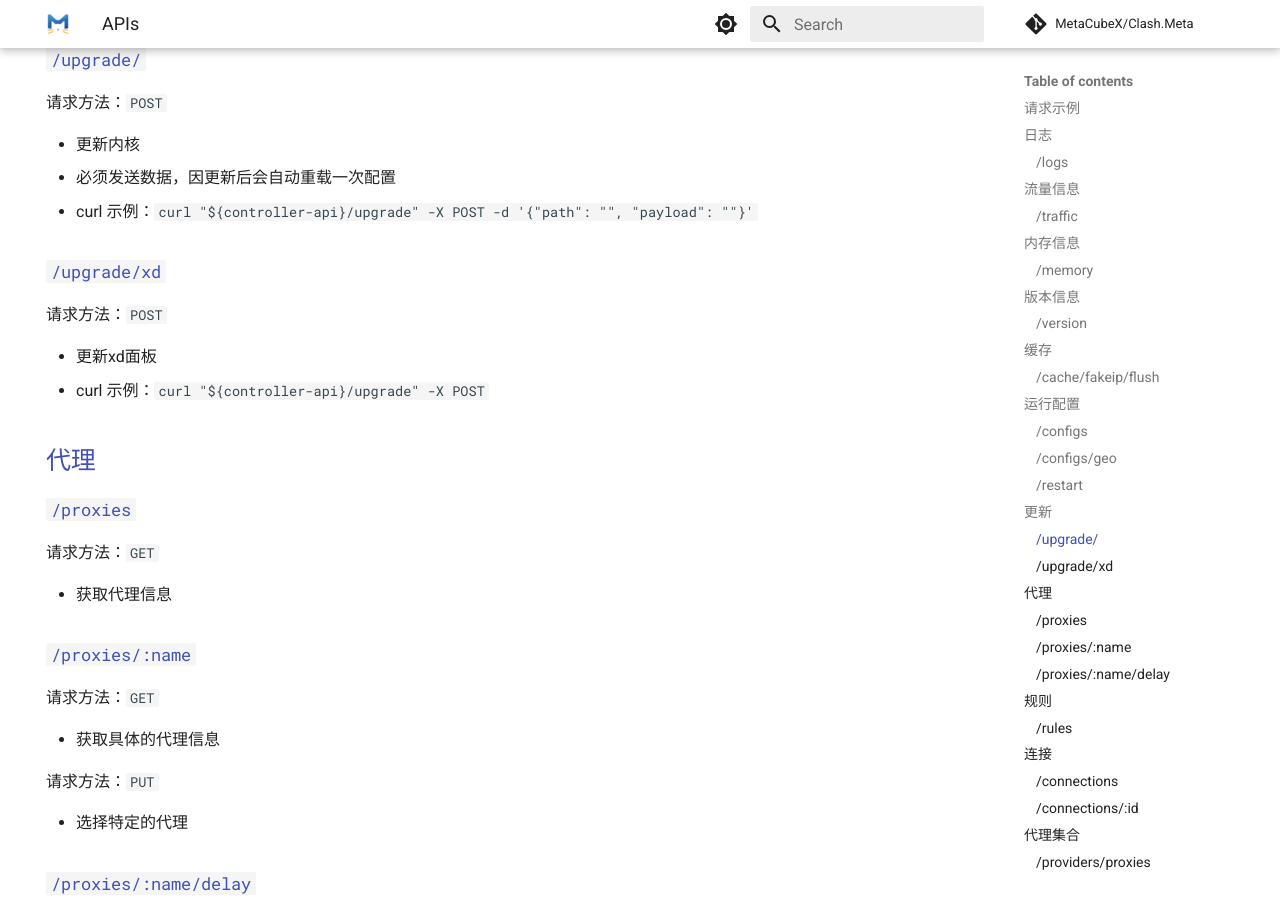
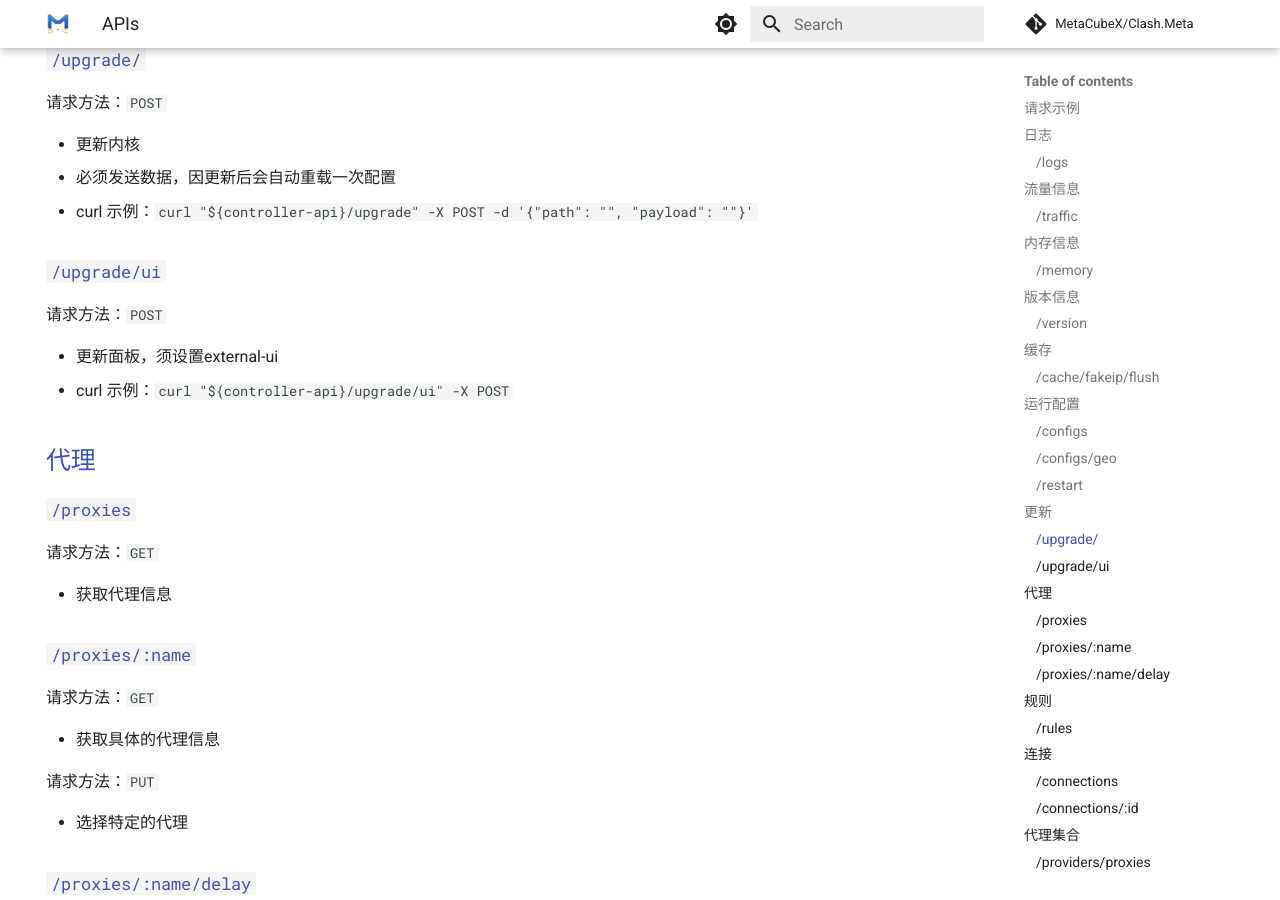
Before and after one commit to MetaCubeX/Meta-Docs, an MkDocs documentation site: the page built from docs/api/index.md, in a window 1280 px wide and 900 px high, scrolled down 2386 px. Built offline with MkDocs 1.6.1 and Material for MkDocs 9.7.7, drawn with Linux system fonts in a browser that asks for light colours; comment, search, counter and statistics services are not loaded.

Commit message:
Update index.md

```diff
--- a/docs/api/index.md
+++ b/docs/api/index.md
@@ -99,12 +99,12 @@ curl 示例 `curl -H 'Authorization: Bearer ${secret}'  http://${controller-api}
 - 必须发送数据，因更新后会自动重载一次配置
 - curl 示例：`curl "${controller-api}/upgrade" -X POST -d '{"path": "", "payload": ""}'`
 
-### `/upgrade/xd`
+### `/upgrade/ui`
 
 请求方法：`POST`
 
-- 更新xd面板
-- curl 示例：`curl "${controller-api}/upgrade" -X POST `
+- 更新面板，须设置external-ui
+- curl 示例：`curl "${controller-api}/upgrade/ui" -X POST `
 
 ## 代理
 
```
